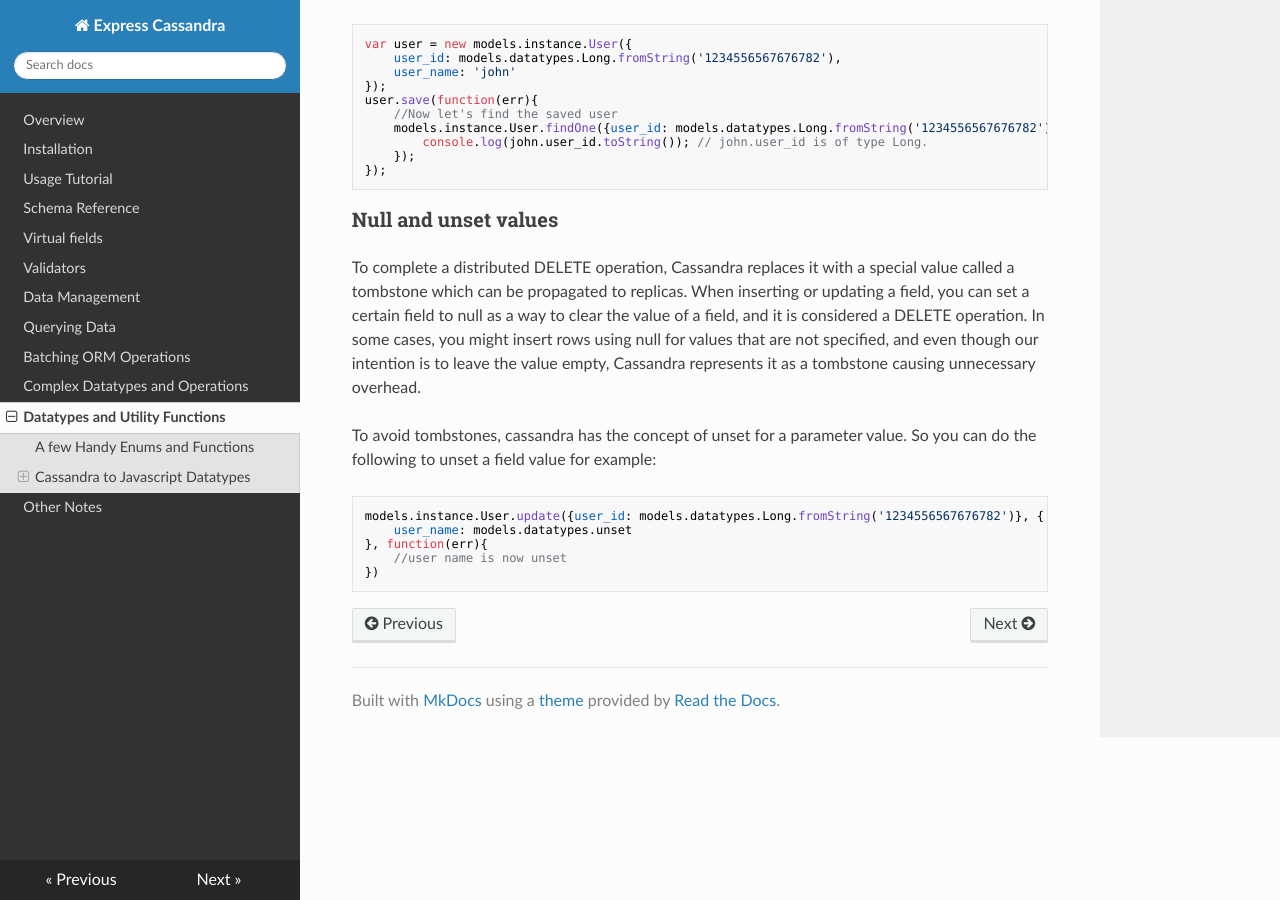
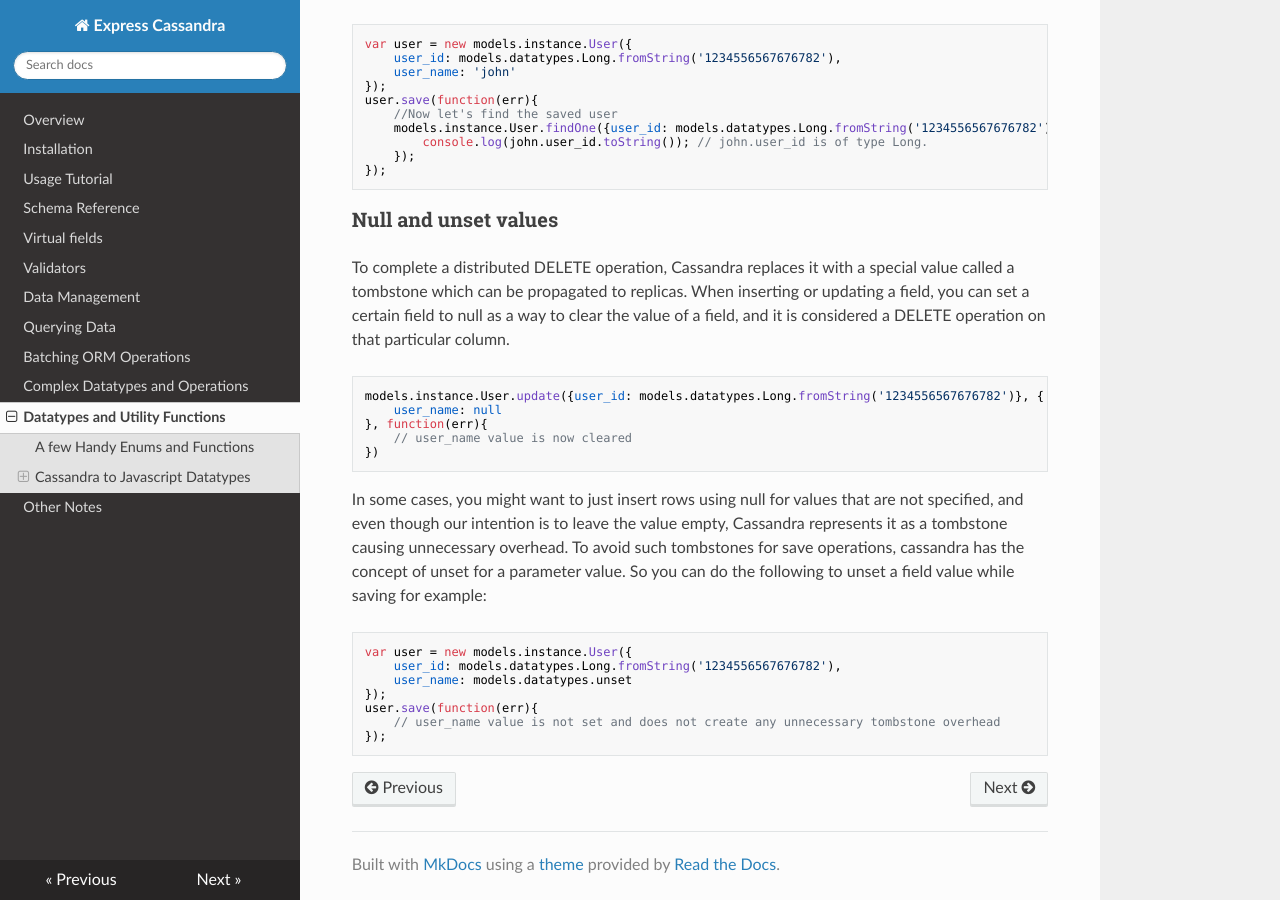
Before and after one commit to masumsoft/express-cassandra, an MkDocs documentation site: the page built from docs/datatypes.md, in a window 1280 px wide and 900 px high, scrolled down 2211 px. Built offline with MkDocs 1.6.1, drawn with Linux system fonts in a browser that asks for light colours; nearby versions of some CDN libraries; old or Windows-style settings are respelled for this version of MkDocs.

Commit message:
fixing confusing doc for null and unset

````diff
--- a/docs/datatypes.md
+++ b/docs/datatypes.md
@@ -85,14 +85,24 @@ user.save(function(err){
 
 ### Null and unset values
 
-To complete a distributed DELETE operation, Cassandra replaces it with a special value called a tombstone which can be propagated to replicas. When inserting or updating a field, you can set a certain field to null as a way to clear the value of a field, and it is considered a DELETE operation. In some cases, you might insert rows using null for values that are not specified, and even though our intention is to leave the value empty, Cassandra represents it as a tombstone causing unnecessary overhead.
-
-To avoid tombstones, cassandra has the concept of unset for a parameter value. So you can do the following to unset a field value for example:
+To complete a distributed DELETE operation, Cassandra replaces it with a special value called a tombstone which can be propagated to replicas. When inserting or updating a field, you can set a certain field to null as a way to clear the value of a field, and it is considered a DELETE operation on that particular column.
 
 ```js
 models.instance.User.update({user_id: models.datatypes.Long.fromString('1234556567676782')}, {
-    user_name: models.datatypes.unset
+    user_name: null
 }, function(err){
-    //user name is now unset
+    // user_name value is now cleared
 })
 ```
+
+In some cases, you might want to just insert rows using null for values that are not specified, and even though our intention is to leave the value empty, Cassandra represents it as a tombstone causing unnecessary overhead. To avoid such tombstones for save operations, cassandra has the concept of unset for a parameter value. So you can do the following to unset a field value while saving for example:
+
+```js
+var user = new models.instance.User({
+    user_id: models.datatypes.Long.fromString('1234556567676782'),
+    user_name: models.datatypes.unset
+});
+user.save(function(err){
+    // user_name value is not set and does not create any unnecessary tombstone overhead
+});
+```
````
